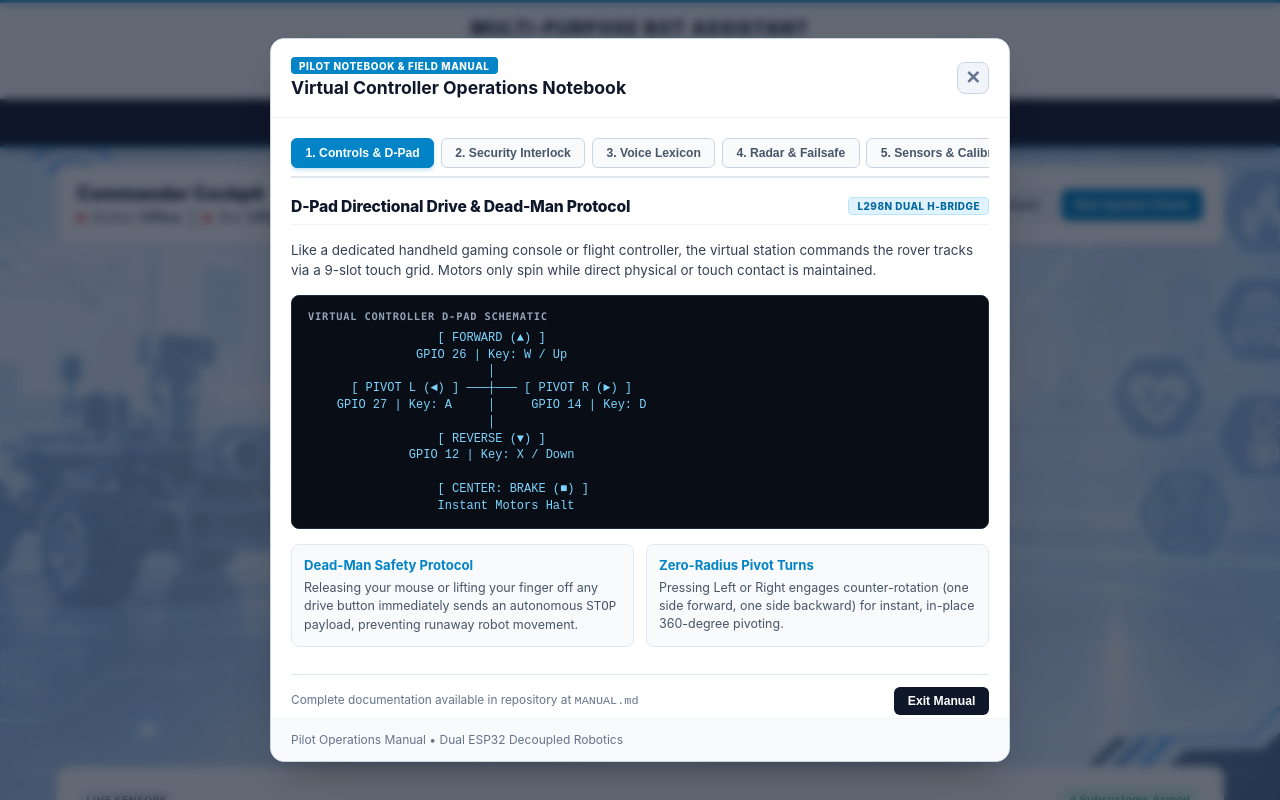
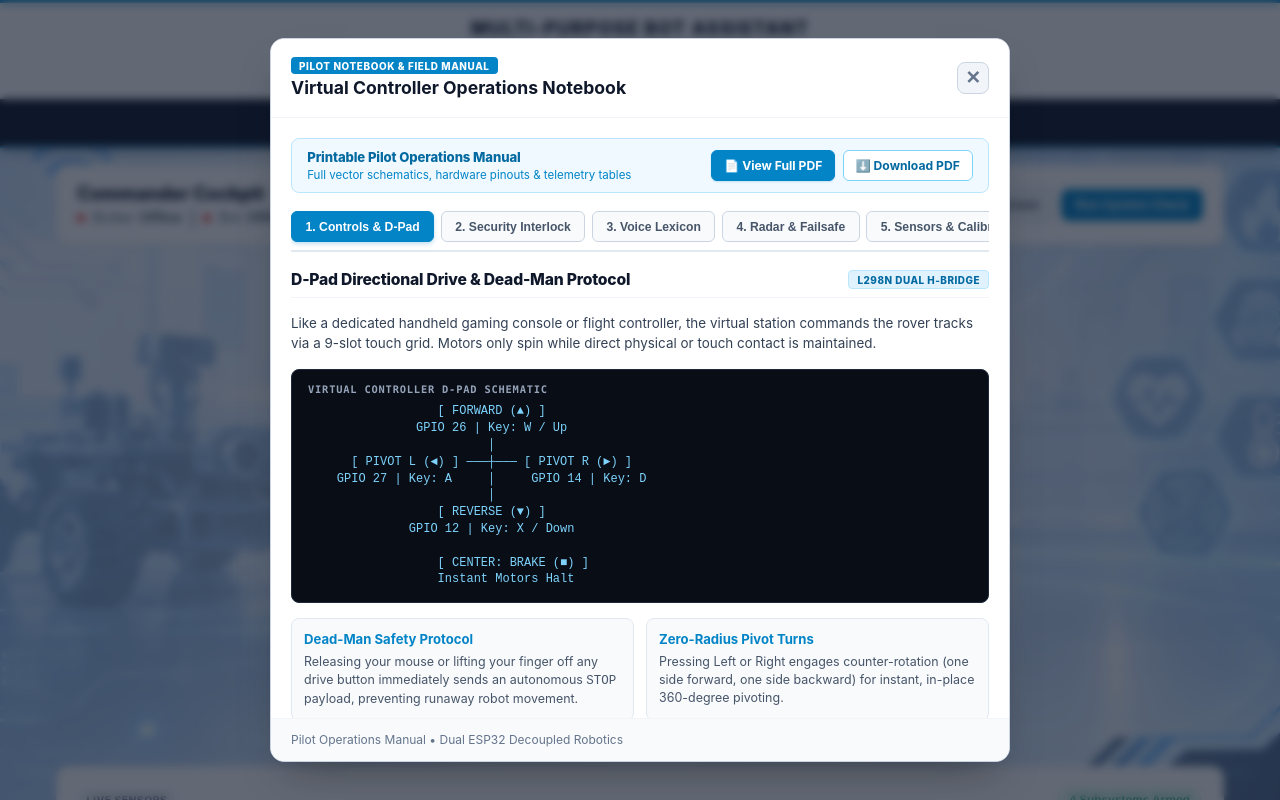
Before and after one commit to Mr-Raza-Alam/bot-controller-system, a React (Vite) app in the folder frontend/: page / in a window 1280 px wide. Both pictures are taken after a click on the button "Flight Manual". Shown: the top 800 px of the page. Built offline with nearby package versions, Linux system fonts and the light colour scheme; no server answers.

Commit message:
fix: remove redundant btns [exit manual]

```diff
--- a/frontend/src/components/PilotManual/PilotManual.css
+++ b/frontend/src/components/PilotManual/PilotManual.css
@@ -3,6 +3,82 @@
   flex-direction: column;
   gap: 1.15rem;
   color: #0f172a;
+}
+
+/* Top PDF Action Bar */
+.manual-pdf-actions-bar {
+  display: flex;
+  justify-content: space-between;
+  align-items: center;
+  gap: 0.85rem;
+  background: #f0f9ff;
+  border: 1px solid #bae6fd;
+  border-radius: 8px;
+  padding: 0.65rem 0.95rem;
+}
+
+.pdf-bar-meta {
+  display: flex;
+  flex-direction: column;
+  gap: 0.15rem;
+}
+
+.pdf-doc-title {
+  font-size: 0.82rem;
+  font-weight: 800;
+  color: #0369a1;
+  letter-spacing: -0.1px;
+}
+
+.pdf-doc-sub {
+  font-size: 0.72rem;
+  color: #0284c7;
+}
+
+.pdf-btn-group {
+  display: flex;
+  gap: 0.45rem;
+  align-items: center;
+  flex-shrink: 0;
+}
+
+.pdf-action-link {
+  display: inline-flex;
+  align-items: center;
+  gap: 0.35rem;
+  padding: 0.42rem 0.75rem;
+  border-radius: 6px;
+  font-size: 0.76rem;
+  font-weight: 700;
+  text-decoration: none;
+  transition: all 0.15s ease;
+  white-space: nowrap;
+}
+
+.pdf-action-link.link-view {
+  background: #0284c7;
+  color: #ffffff;
+  border: 1px solid #0284c7;
+  box-shadow: 0 1px 2px rgba(2, 132, 199, 0.2);
+}
+
+.pdf-action-link.link-view:hover {
+  background: #0369a1;
+  border-color: #0369a1;
+  transform: translateY(-1px);
+}
+
+.pdf-action-link.link-download {
+  background: #ffffff;
+  color: #0369a1;
+  border: 1px solid #7dd3fc;
+}
+
+.pdf-action-link.link-download:hover {
+  background: #e0f2fe;
+  border-color: #38bdf8;
+  color: #0c4a6e;
+  transform: translateY(-1px);
 }
 
 .manual-nav-tabs {
@@ -287,7 +363,7 @@
 /* Footer Bar */
 .manual-footer-bar {
   display: flex;
-  justify-content: space-between;
+  justify-content: flex-start;
   align-items: center;
   margin-top: 0.5rem;
   padding-top: 0.75rem;
@@ -296,23 +372,25 @@
   color: #64748b;
 }
 
-.manual-close-action-btn {
-  background: #0f172a;
-  color: #ffffff;
-  border: none;
-  padding: 0.45rem 0.85rem;
-  border-radius: 6px;
-  font-size: 0.76rem;
-  font-weight: 700;
-  cursor: pointer;
-  transition: background 0.15s ease;
-}
+@media (max-width: 640px) {
+  .manual-pdf-actions-bar {
+    flex-direction: column;
+    align-items: stretch;
+    gap: 0.65rem;
+  }
 
-.manual-close-action-btn:hover {
-  background: #334155;
-}
+  .pdf-btn-group {
+    width: 100%;
+    display: flex;
+    gap: 0.45rem;
+  }
 
-@media (max-width: 640px) {
+  .pdf-action-link {
+    flex: 1;
+    justify-content: center;
+    text-align: center;
+  }
+
   .manual-rules-grid {
     grid-template-columns: 1fr;
   }
--- a/frontend/src/components/PilotManual/PilotManual.jsx
+++ b/frontend/src/components/PilotManual/PilotManual.jsx
@@ -6,6 +6,31 @@ const PilotManual = ({ onClose }) => {
 
   return (
     <div className="pilot-manual-container">
+      {/* top action bar for full printable PDF */}
+      <div className="manual-pdf-actions-bar">
+        <div className="pdf-bar-meta">
+          <span className="pdf-doc-title">Printable Pilot Operations Manual</span>
+          <span className="pdf-doc-sub">Full vector schematics, hardware pinouts &amp; telemetry tables</span>
+        </div>
+        <div className="pdf-btn-group">
+          <a
+            href="/pilot-field-manual.pdf"
+            target="_blank"
+            rel="noopener noreferrer"
+            className="pdf-action-link link-view"
+          >
+            📄 View Full PDF
+          </a>
+          <a
+            href="/pilot-field-manual.pdf"
+            download="Multi-Purpose-Bot-Pilot-Manual.pdf"
+            className="pdf-action-link link-download"
+          >
+            ⬇️ Download PDF
+          </a>
+        </div>
+      </div>
+
       {/* manual tab navigation */}
       <nav className="manual-nav-tabs">
         <button
@@ -244,12 +269,9 @@ const PilotManual = ({ onClose }) => {
         </section>
       )}
 
-      {/* manual footer download note */}
+      {/* manual footer reference note */}
       <div className="manual-footer-bar">
-        <span>Complete documentation available in repository at <code>MANUAL.md</code></span>
-        <button className="manual-close-action-btn" onClick={onClose}>
-          Exit Manual
-        </button>
+        <span>Complete documentation and hardware schematics available in repository at <code>MANUAL.md</code></span>
       </div>
     </div>
   );
```
